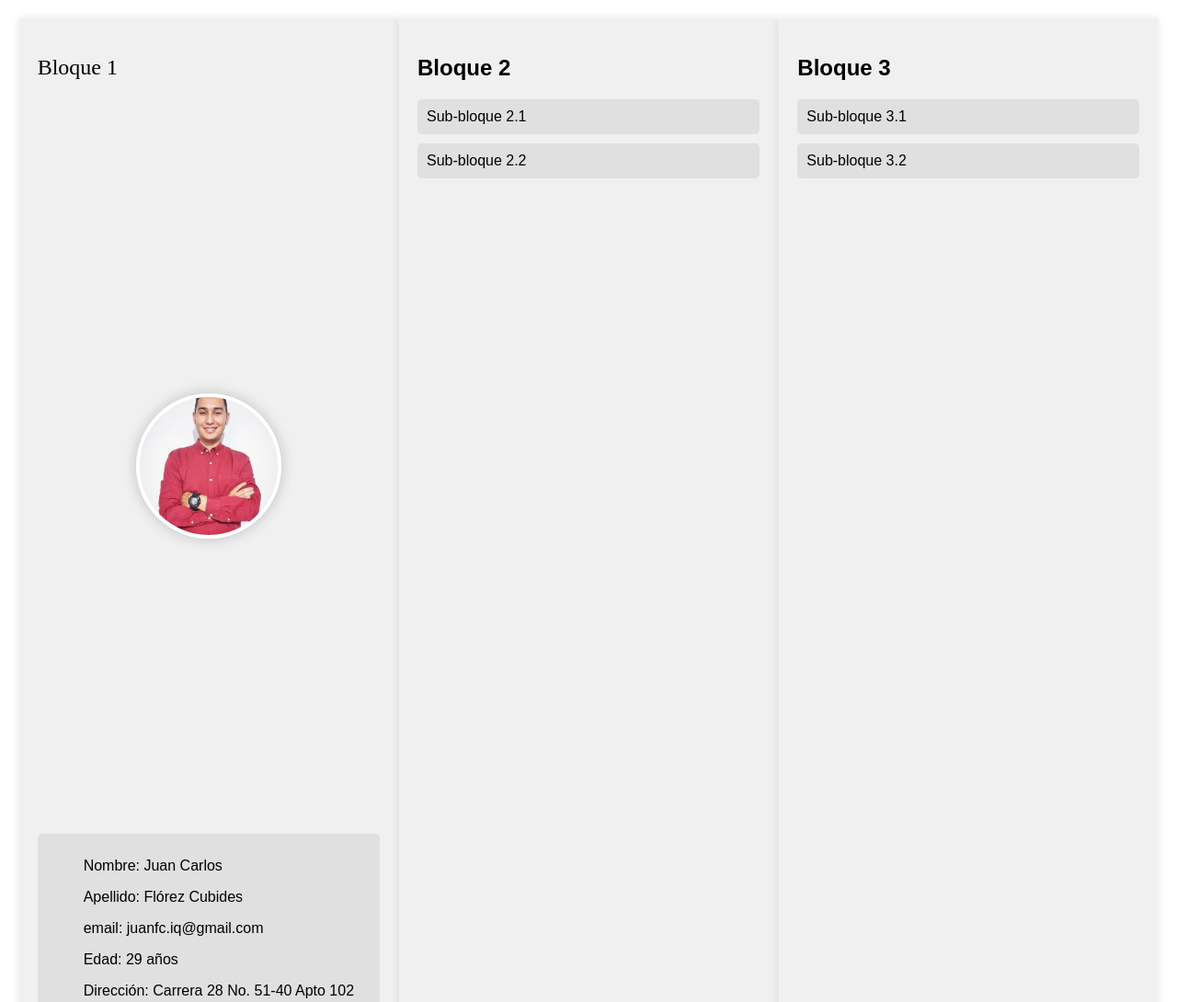
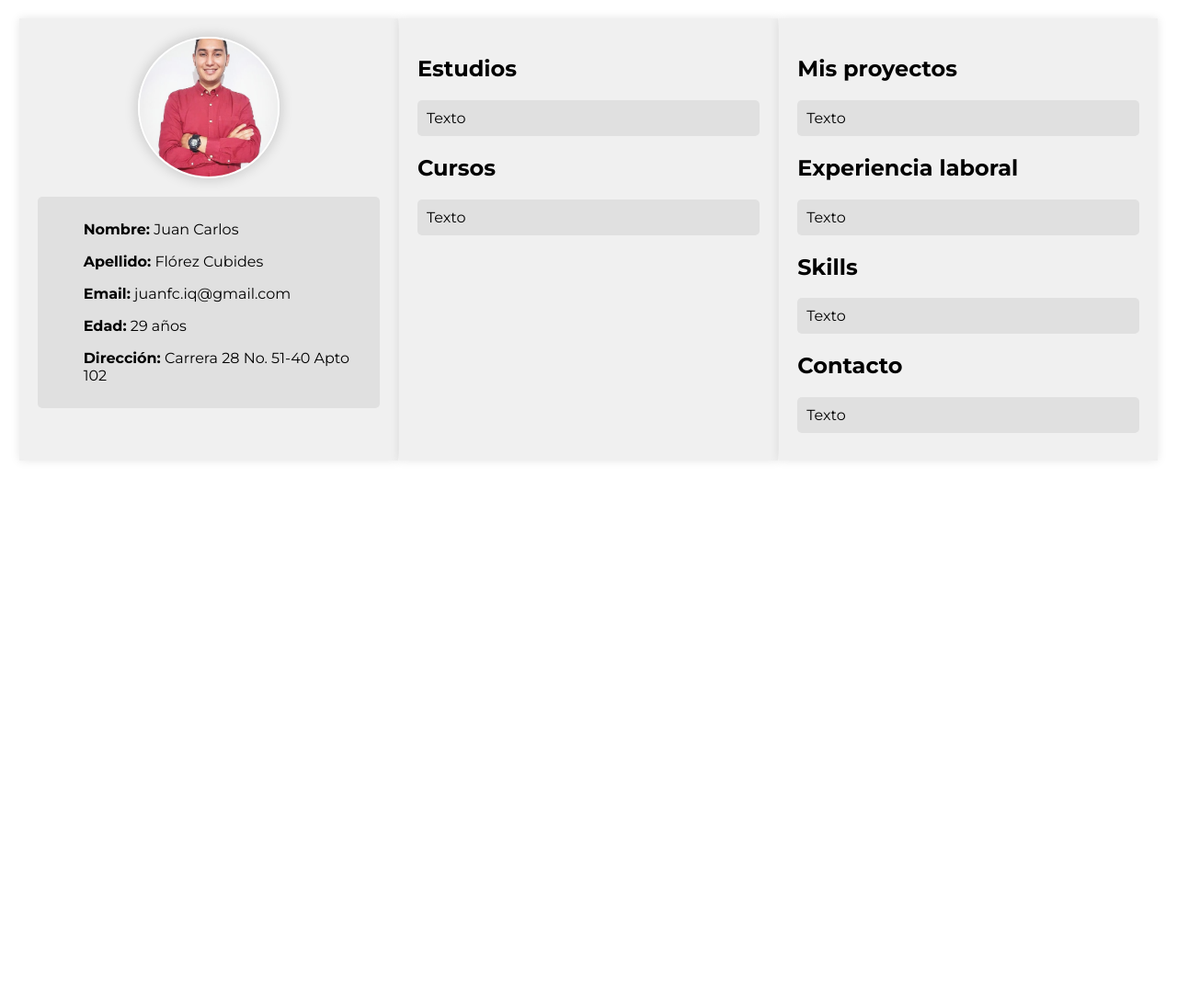
Before and after one commit to juancarlosfc5/CV_FlorezJuan, a plain HTML site: page index.html in a window 1280 px wide. Shown: the top 1090 px of the page at 92% size. After the commit the page ends 800 px from the top, so only its background shows below. Drawn offline with Linux system fonts and the light colour scheme; a web font is replaced by a local one.

Commit message:
feat: :sparkles: V2 - Creación de secciones del CV
Se realiza la creación de los sub bloques con la información a diligenciar para completar el CV

```diff
--- a/css/fonts.css
+++ b/css/fonts.css
@@ -17,6 +17,13 @@
     font-optical-sizing: auto;
     font-weight: 400;
     font-style: normal;
+  }
+
+.montserrat-italic {
+    font-family: "Montserrat", serif;
+    font-optical-sizing: auto;
+    font-weight: 400;
+    font-style: italic;
   }
 
   .roboto-thin {
--- a/css/style.css
+++ b/css/style.css
@@ -52,14 +52,13 @@ body {
 .main-block {
     display: flex;
     justify-content: center; /* Centra horizontalmente */
-    align-items: center; /* Centra verticalmente */
-    height: 100vh; /* Ajusta el tamaño del bloque principal */
+    padding-bottom: 20px;
 }
 .profile-picture {
     width: 150px; /* Ajusta el tamaño según tus necesidades */
     height: 150px; /* Asegúrate de que la altura sea igual al ancho para mantener la forma circular */
     border-radius: 50%; /* Esto hará que la imagen se convierta en un círculo */
     object-fit: cover; /* Esto asegura que la imagen se ajuste bien en el contenedor circular */
-    border: 4px solid #fff; /* Añade un borde blanco para dar el efecto estilo Instagram */
+    border: 2px solid #fff; /* Añade un borde blanco para dar el efecto estilo Instagram */
     box-shadow: 0 0 15px #00000033; /* Sombra para destacar la imagen */
 }
--- a/index.html
+++ b/index.html
@@ -10,35 +10,35 @@
 <body>
     <div class="container">
         <!-- Bloque 1 -->
-        <div class="block" id="block1">
-            <h2 class="arima">Bloque 1</h2>
+        <div class="block montserrat" id="block1">
             <div class="main-block">
                 <img src="images/foto.jpg" alt="Foto de perfil" class="profile-picture">
             </div>
             <div class="sub-block">
-                <ul>Nombre: Juan Carlos</ul>
-                <ul>Apellido: Flórez Cubides</ul>
-                <ul>email: juanfc.iq@gmail.com</ul>
-                <ul>Edad: 29 años</ul>
-                <ul>Dirección: Carrera 28 No. 51-40 Apto 102</ul>
+                <ul><strong>Nombre:</strong> Juan Carlos</ul>
+                <ul><strong>Apellido:</strong> Flórez Cubides</ul>
+                <ul><strong>Email:</strong> juanfc.iq@gmail.com</ul>
+                <ul><strong>Edad:</strong> 29 años</ul>
+                <ul><strong>Dirección:</strong> Carrera 28 No. 51-40 Apto 102</ul>
             </div>
-            <!-- Agrega más sub-bloques si lo deseas -->
         </div>
-
         <!-- Bloque 2 -->
-        <div class="block" id="block2">
-            <h2>Bloque 2</h2>
-            <div class="sub-block">Sub-bloque 2.1</div>
-            <div class="sub-block">Sub-bloque 2.2</div>
-            <!-- Agrega más sub-bloques si lo deseas -->
+        <div class="block montserrat" id="block2">
+            <h2>Estudios</h2>
+            <div class="sub-block">Texto</div>
+            <h2>Cursos</h2>
+            <div class="sub-block">Texto</div>
         </div>
-
         <!-- Bloque 3 -->
-        <div class="block" id="block3">
-            <h2>Bloque 3</h2>
-            <div class="sub-block">Sub-bloque 3.1</div>
-            <div class="sub-block">Sub-bloque 3.2</div>
-            <!-- Agrega más sub-bloques si lo deseas -->
+        <div class="block montserrat" id="block3">
+            <h2>Mis proyectos</h2>
+            <div class="sub-block">Texto</div>
+            <h2>Experiencia laboral</h2>
+            <div class="sub-block">Texto</div>
+            <h2>Skills</h2>
+            <div class="sub-block">Texto</div>
+            <h2>Contacto</h2>
+            <div class="sub-block">Texto</div>
         </div>
     </div>
 </body>
```
